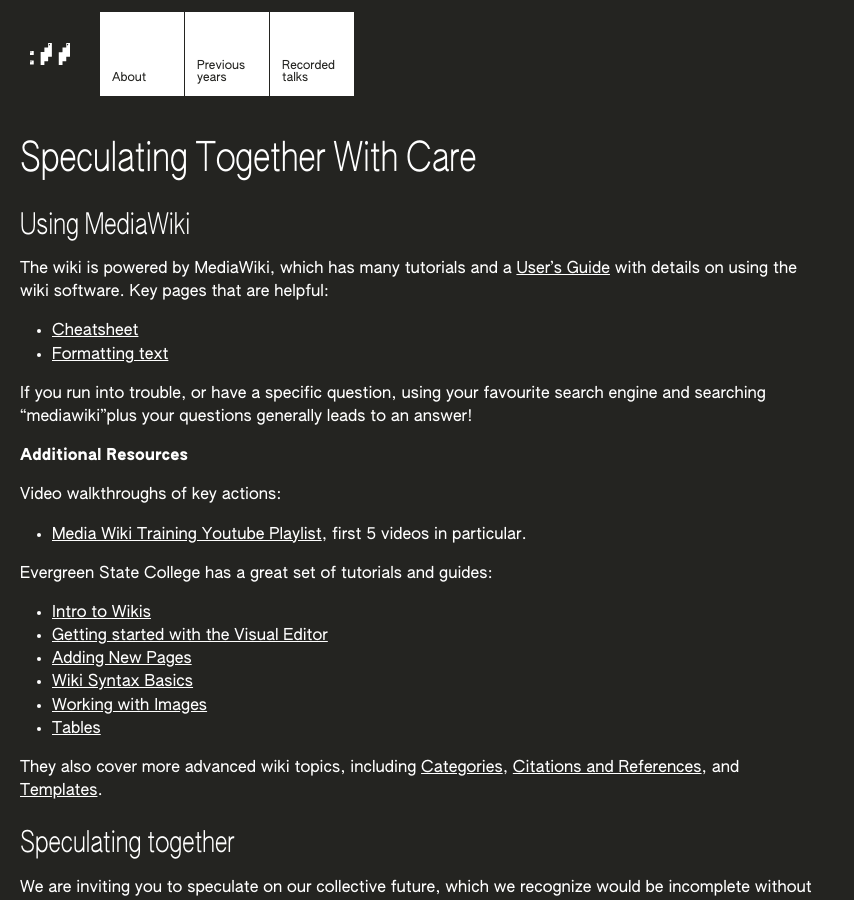
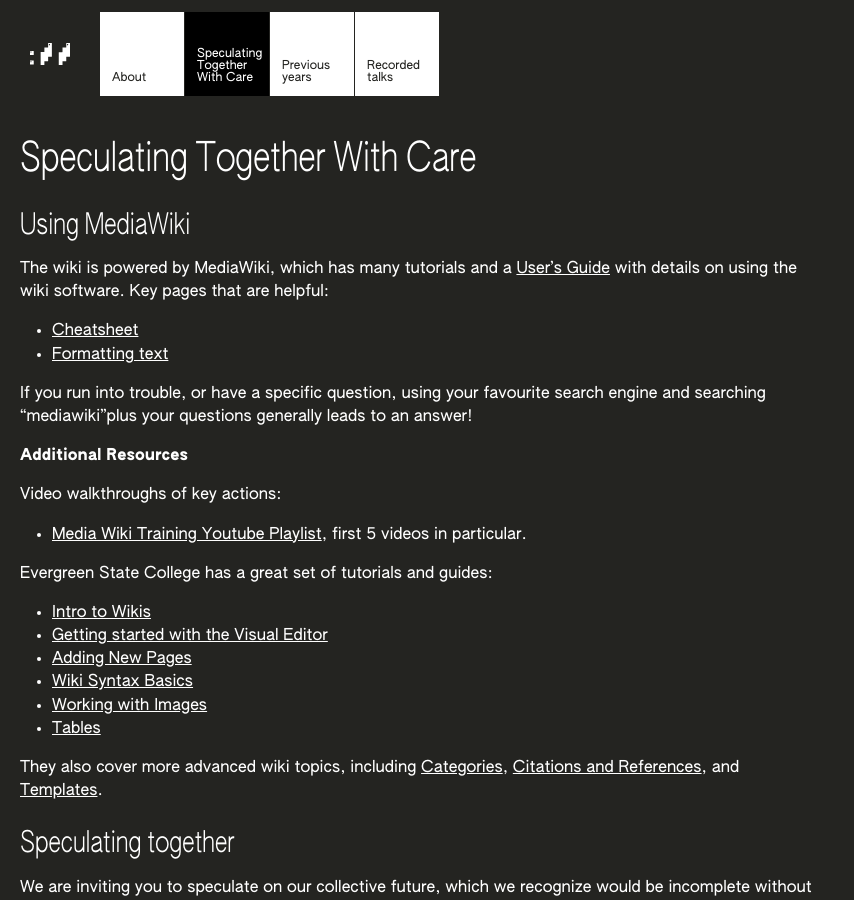
Before and after one commit to ournetworks/ournetworks.ca, a Jekyll site: the page built from speculating-together-with-care.md, in a window 1280 px wide and 900 px high. Shown: the whole window, without its empty margins (0-854 px from the left). Built offline with Jekyll 4.4.1, drawn with Linux system fonts in a browser that asks for light colours; some of the changed lines change nothing that is shown.

Commit message:
move speculating with care page

```diff
--- a/speculating-together-with-care.md
+++ b/speculating-together-with-care.md
@@ -2,7 +2,6 @@
 layout: page
 order: 2
 title: "Speculating Together With Care"
-parent: "About the event"
 ---
 
 ## Using MediaWiki
```
